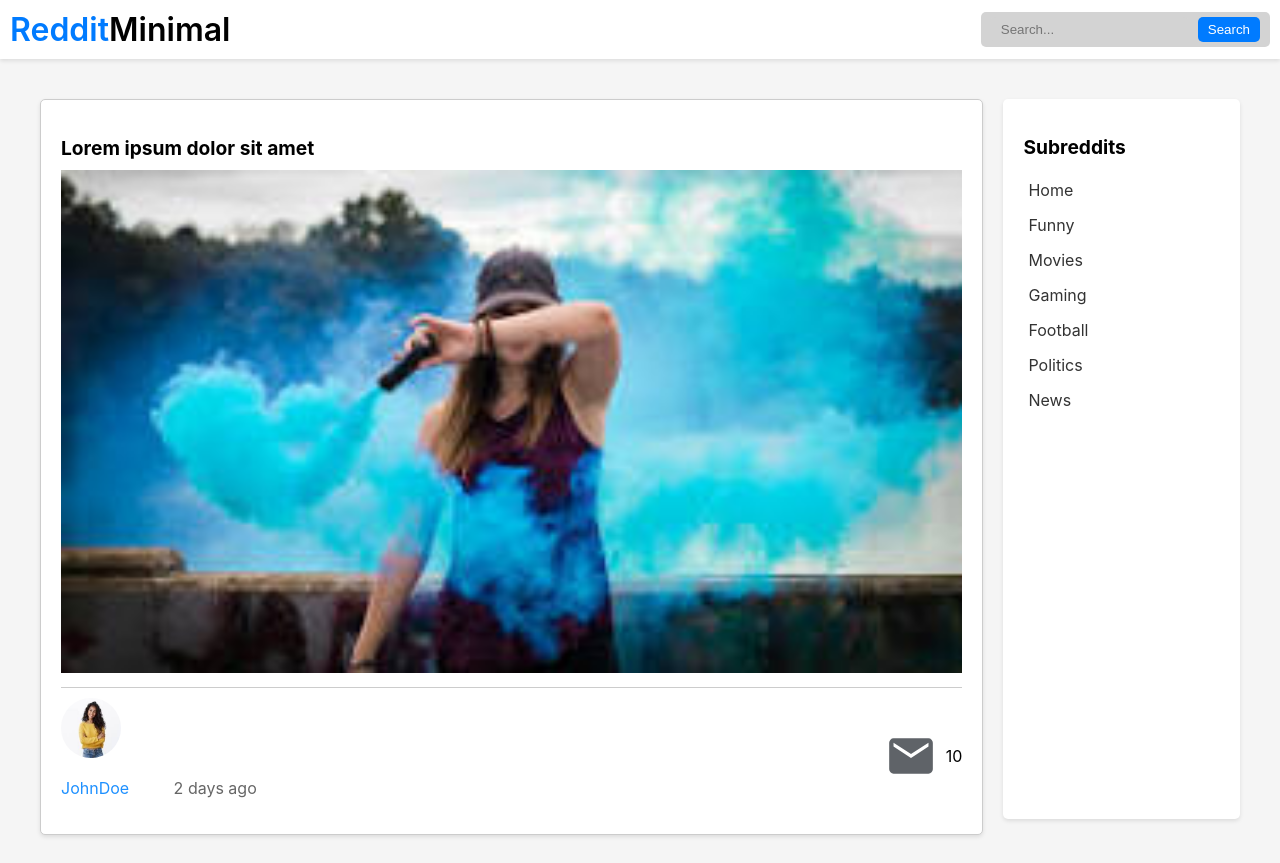
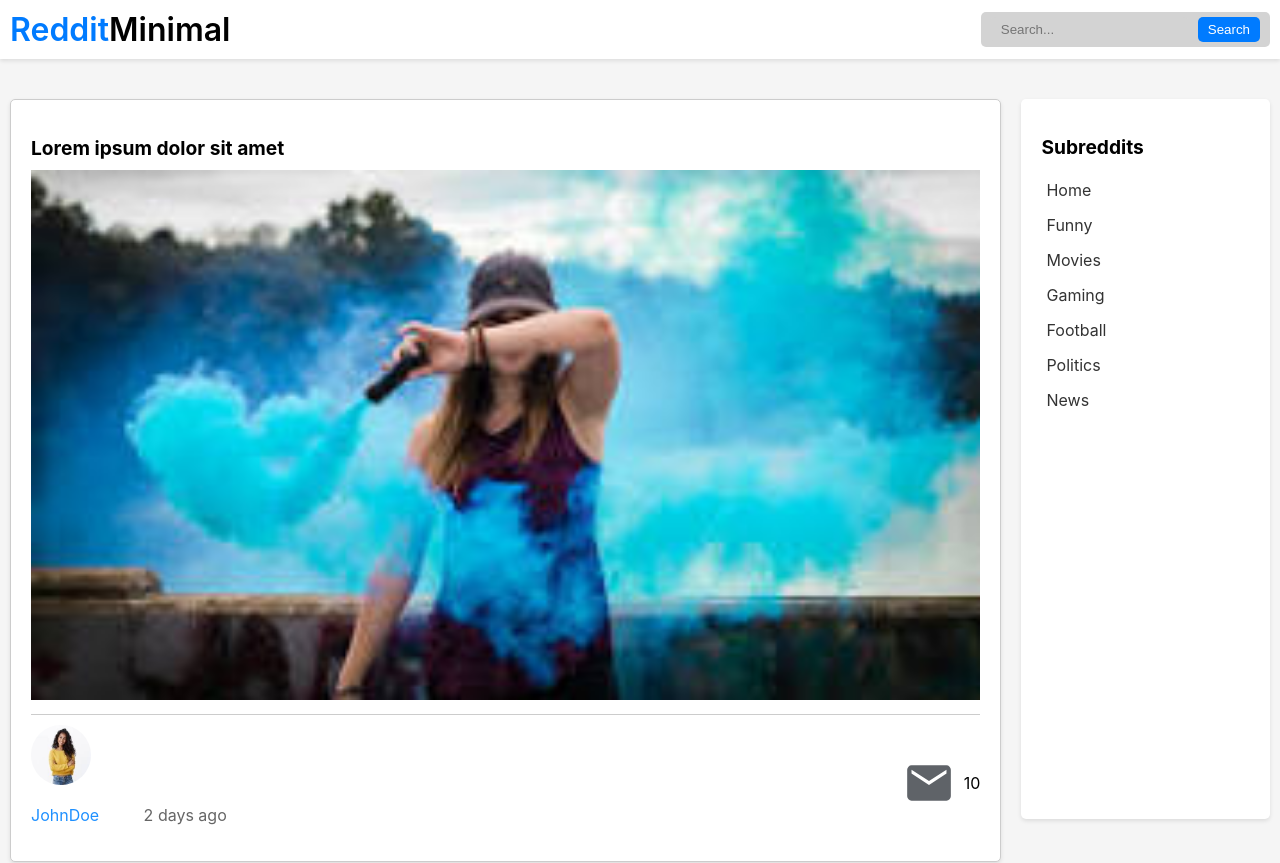
Before and after one commit to Sonickmumba/reddit-minimal, a React (Create React App) app: page / in a window 1280 px wide. Shown: the top 863 px of the page. Built offline with nearby package versions, Linux system fonts and the light colour scheme.

Commit message:
Update App.css

```diff
--- a/src/App.css
+++ b/src/App.css
@@ -8,5 +8,6 @@
   display: flex;
   gap: 20px;
   justify-content: space-between;
-  margin: 40px;
+  /* margin: 40px 10px 40px 40px; */
+  margin: 40px 10px 40px;
 }
```
